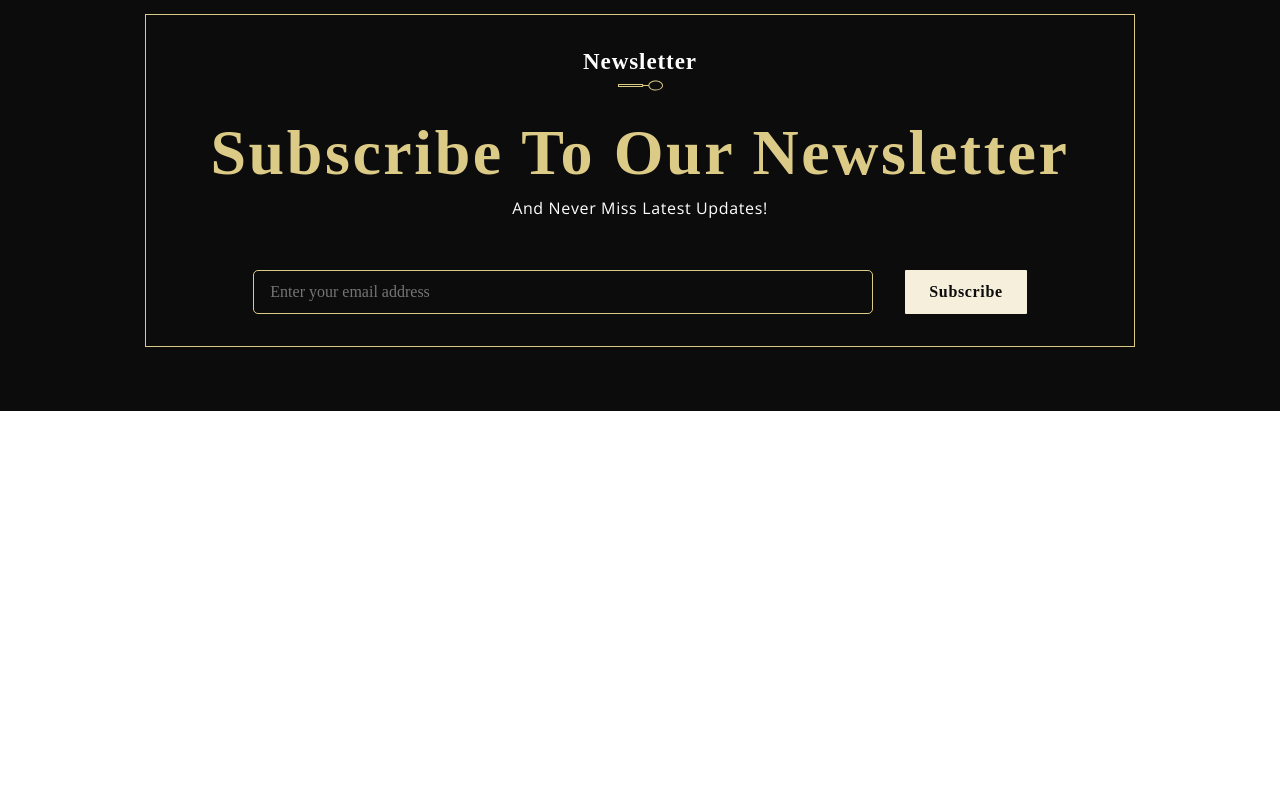
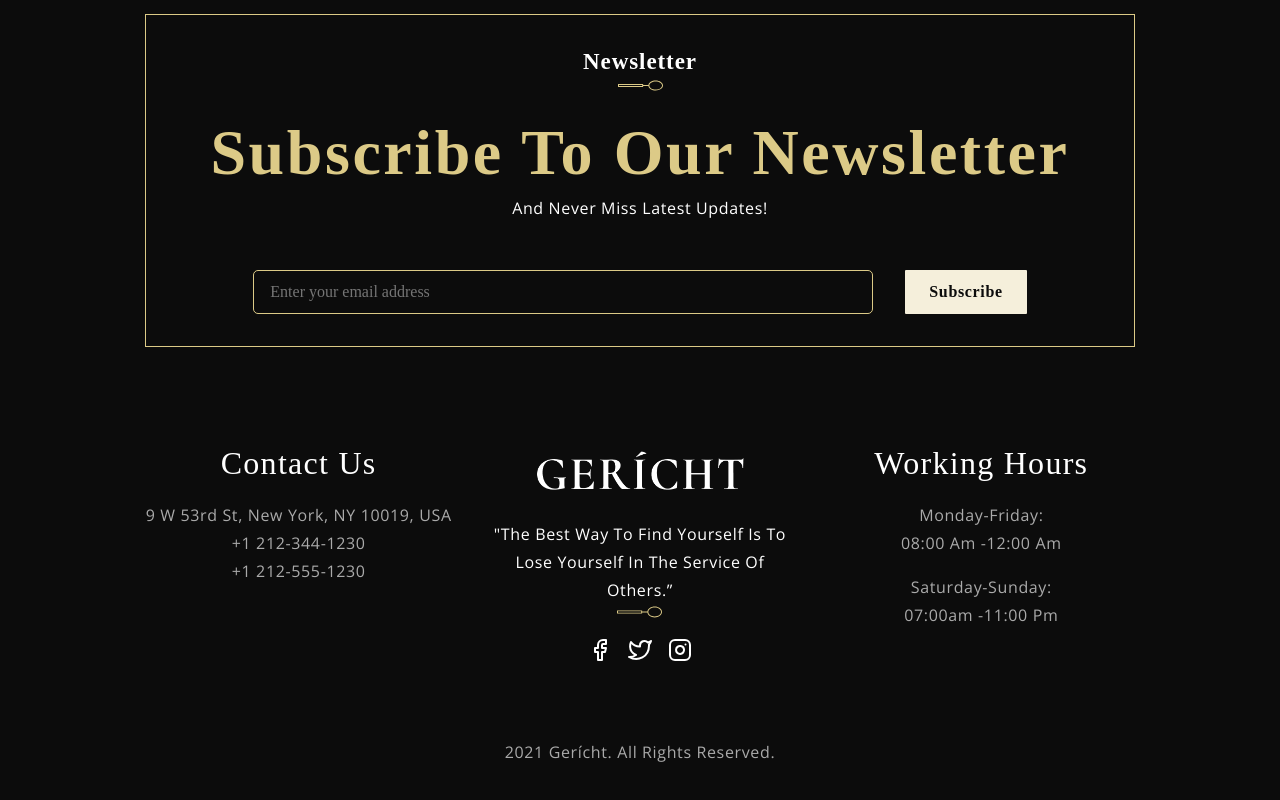
Before and after one commit to ShuenRachel/restaurant-homepage-react, a React (Create React App) app: page / in a window 1280 px wide. Shown: the part 7179-7979 px from the top of the page. Before the commit the page ends 7654 px from the top, so only its background shows below. Built offline with nearby package versions, Linux system fonts and the light colour scheme; a web font is replaced by a local one.

Commit message:
feat: footer

```diff
--- a/src/components/Footer/FooterOverlay.scss
+++ b/src/components/Footer/FooterOverlay.scss
@@ -1,6 +1,6 @@
 .app__footerOverlay {
   width: 100%;
-  height: 100%;
+  // height: 100%;
   z-index: -1;
 
   display: flex;
--- a/src/container/Footer/Footer.jsx
+++ b/src/container/Footer/Footer.jsx
@@ -2,11 +2,50 @@
 import { FooterOverlay, Newsletter } from "../../components";
 import { FiFacebook, FiTwitter, FiInstagram } from "react-icons/fi";
 import "./Footer.scss";
+import { images } from "../../constants";
 
 const Footer = () => (
   <div className="app__footer section__padding">
     <FooterOverlay />
     <Newsletter />
+    <div className="app__footer-links">
+      <div className="app__footer-links_contact app__footer-links_div app__footer-links_subdiv">
+        <h1 className="app__footer-headtext">Contact Us</h1>
+        <p className="p__opensans">9 W 53rd St, New York, NY 10019, USA</p>
+        <p className="p__opensans">+1 212-344-1230</p>
+        <p className="p__opensans">+1 212-555-1230</p>
+      </div>
+      <div className="app__footer-links_logo app__footer-links_div">
+        <img src={images.gericht} alt="footer__logo" />
+        <p className="p__opensans">
+          "The best way to find yourself is to lose yourself in the service of
+          others.”
+        </p>
+        <img
+          src={images.spoon}
+          alt="footer__spoon"
+          className="spoon__img"
+          style={{ marginTop: "15pxF" }}
+        />
+        <div className="app__footer-links_icons">
+          <FiFacebook />
+          <FiTwitter />
+          <FiInstagram />
+        </div>
+      </div>
+      <div className="app__footer-links_work app__footer-links_div app__footer-links_subdiv">
+        <h1 className="app__footer-headtext">Working Hours</h1>
+        <p className="p__opensans">Monday-Friday:</p>
+        <p className="p__opensans">08:00 am -12:00 am</p>
+        <p className="p__opensans">Saturday-Sunday:</p>
+        <p className="p__opensans">07:00am -11:00 pm</p>
+      </div>
+    </div>
+    <div className="footer__copyright">
+      <p className="p__opensans" style={{ color: "#aaa" }}>
+        2021 Gerícht. All Rights reserved.
+      </p>
+    </div>
   </div>
 );
 
--- a/src/container/Footer/Footer.scss
+++ b/src/container/Footer/Footer.scss
@@ -1,3 +1,5 @@
+@import "../../index.scss";
+
 .app__footer {
   width: 100%;
   padding-top: 0;
@@ -8,4 +10,86 @@
   justify-content: flex-start;
   align-items: center;
   background: var(--color-black);
+
+  &-links {
+    width: 100%;
+    margin-top: 5rem;
+    padding: 0 2rem;
+    display: flex;
+    justify-content: space-between;
+    align-items: flex-start;
+
+    @include devices(computer) {
+      padding: 0;
+    }
+
+    @include devices(computer) {
+      width: 65%;
+      flex-direction: column;
+      align-items: center;
+    }
+
+    @include devices(computer) {
+      width: 100%;
+    }
+
+    &_div {
+      flex: 1;
+      margin: 1rem;
+      text-align: center;
+    }
+
+    &_subdiv {
+      p {
+        color: #aaaaaa;
+      }
+    }
+
+    &_logo {
+      img {
+        &:first-child {
+          width: 210px;
+          margin-bottom: 0.75rem;
+        }
+      }
+    }
+
+    &_work {
+      p {
+        &:nth-child(2n + 1) {
+          margin-bottom: 1rem;
+        }
+      }
+    }
+
+    &_icons {
+      margin-top: 0.5rem;
+
+      svg {
+        margin: 0.5rem;
+        color: var(--color-white);
+        font-size: 24px;
+        cursor: pointer;
+
+        &:hover {
+          color: var(--color-golden);
+        }
+      }
+    }
+  }
+
+  &-headtext {
+    margin-bottom: 1rem;
+    color: var(--color-white);
+    font-size: 32px;
+    font-family: var(--font-base);
+    font-weight: 400;
+    letter-spacing: 0.04em;
+    text-transform: capitalize;
+    line-height: 41.6px;
+  }
 }
+
+.footer__copyright {
+  margin-top: 3rem;
+}
```
